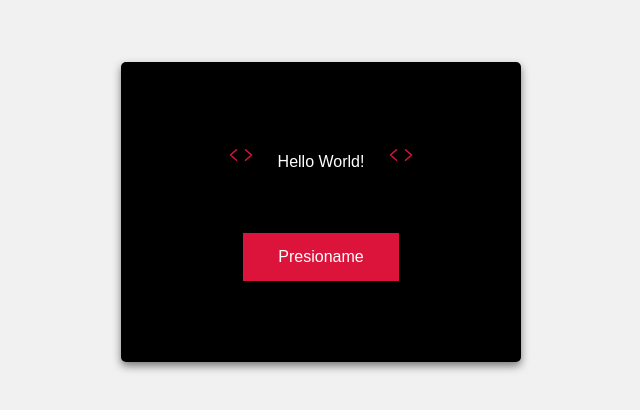
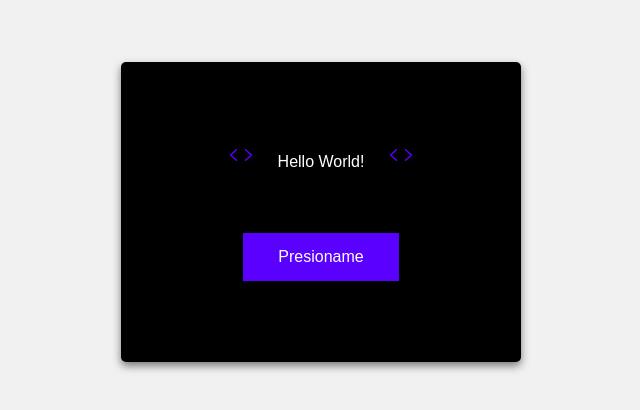
Before and after one commit to nerixdream/test, a plain HTML site: page index.html in a window 1280 px wide. Shown: the part 188-598 px from the top of the page, without its empty margins (319-959 px from the left). Drawn offline with nearby package versions, Linux system fonts and the light colour scheme.

Commit message:
se cambio el color

```diff
--- a/css/style.css
+++ b/css/style.css
@@ -36,7 +36,7 @@ body {
 }
 
 .btn {
-    background-color: rgba(220, 20, 60, 1);
+    background-color: rgba(89, 0, 255, 1);
     border: none;
     outline: none;
     padding: 15px 35px;
@@ -47,7 +47,7 @@ body {
 }
 
 .btn:hover {
-    background-color: rgba(220, 20, 60, 0.8);
+    background-color: rgba(89, 0, 255, 0.8);
 }
 
 .mensaje-contenedor {
@@ -55,7 +55,7 @@ body {
 }
 
 .mensaje-contenedor ion-icon {
-    color: crimson;
+    color: rgba(89, 0, 255, 1);
     font-size: 1.5rem;
 }
 
```
